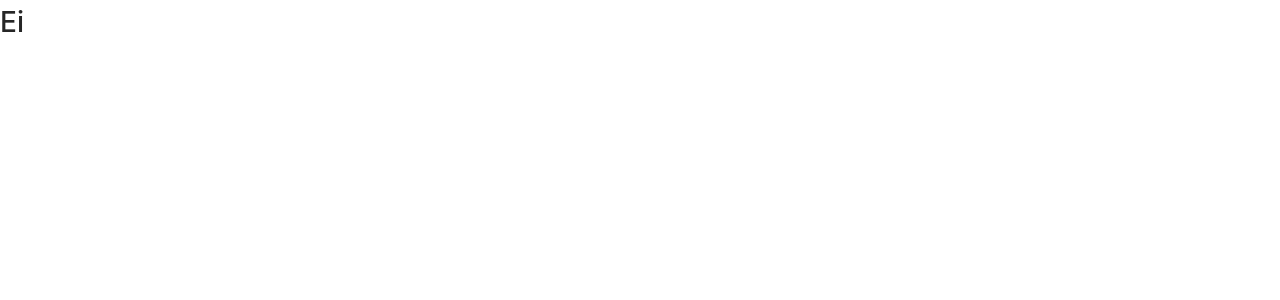
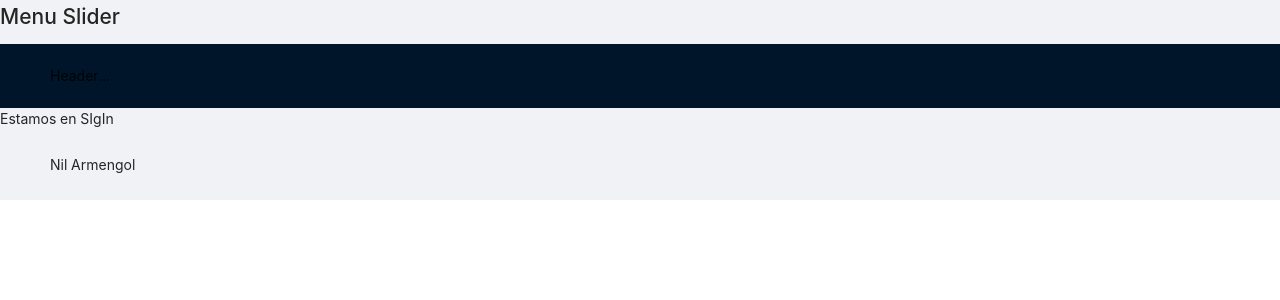
Before and after one commit to nilarmengol/pagina-personal-client, a React (Create React App) app: page /admin/login in a window 1280 px wide. Shown: the top 300 px of the page. Built offline with nearby package versions, Linux system fonts and the light colour scheme.

Commit message:
routes in layoutadmin

```diff
--- a/src/App.js
+++ b/src/App.js
@@ -1,20 +1,30 @@
-import React from 'react';
-import Admin from "./pages/Admin"
-import './App.scss';
-
-
-
-
-
+import React from "react";
+import "./App.scss";
+import { BrowserRouter as Router, Route, Switch } from "react-router-dom";
+import routes from "./config/routes";
 
 function App() {
-
-
   return (
-  <Admin/>
+    <Router>
+      <Switch>
+        {routes.map((route, index) => (
+          <RouterWithSubRouters key={index} {...route} />
+        ))}
+      </Switch>
+    </Router>
   );
 }
 
+function RouterWithSubRouters(route) {
+  return (
 
 
+    <Route
+      path={route.path}
+      exact={route.exact}
+      render={(props) => <route.component routes={route.routes} {...props} />}
+    />
+  )
+}
+
 export default App;
--- /dev/null
+++ b/src/config/routes.js
@@ -0,0 +1,26 @@
+import LayoutAdmin from '../layouts/LayoutAdmin'
+
+import AdminHome from '../pages/Admin'
+import AdminSignIn from '../pages/Admin/SignIn'
+
+const routes = [
+{
+    path:"/admin",
+    component: LayoutAdmin,
+    exact: false,
+    routes: [
+        {
+            path:"/admin",
+            component: AdminHome,
+            exact: true
+        },
+        {
+            path:"/admin/login",
+            component: AdminSignIn,
+            exact: true
+                    }
+    ]
+}
+]
+
+export default routes
--- /dev/null
+++ b/src/layouts/LayoutAdmin.js
@@ -0,0 +1,40 @@
+import React from 'react'
+import {Route} from 'react-router-dom'
+import { Layout } from 'antd'
+
+import "./LayoutAdmin.scss"
+
+
+export default function LayoutAdmin({routes}) {
+    console.log(routes);
+
+    const {Header,Content,Footer} = Layout
+    return (
+        <Layout>
+            <h2>Menu Slider</h2>
+
+            <Layout>
+
+           <Header>Header...</Header>
+           <Content><LoadRouters routes={routes}/></Content>
+           <Footer>Nil Armengol</Footer>
+
+        </Layout>
+        </Layout>
+    )
+}
+
+
+function LoadRouters({routes}) {
+
+    return routes.map((route,index)=>(
+        <Route
+        key={index}
+        path={route.path}
+        exact={route.exact}
+        component={route.component} />
+    )
+
+)
+
+}
--- /dev/null
+++ b/src/layouts/LayoutAdmin.scss
@@ -0,0 +1,2 @@
+Layout {
+    color: white}
--- /dev/null
+++ b/src/pages/Admin/SignIn.js
@@ -0,0 +1,11 @@
+import React from 'react'
+
+function SignIn() {
+    return (
+        <div>
+            Estamos en SIgIn
+        </div>
+    )
+}
+
+export default SignIn
```
Also changed, not shown: src/layouts/LayoutBasic.js (added, +12 -0 lines), src/pages/Contact.js (added, +9 -0 lines), src/pages/Home.js (added, +9 -0 lines).
